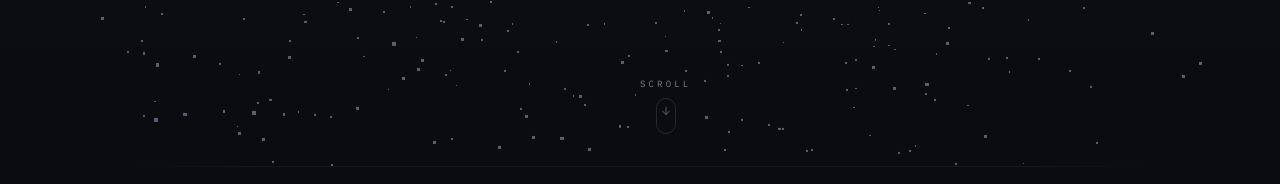
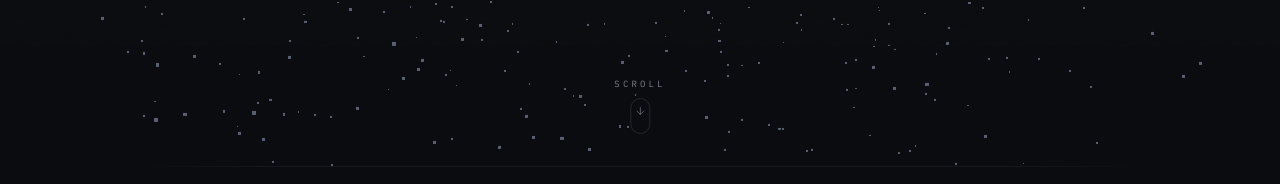
Before and after one commit to aryanflow/aryanflow.github.io, a React (Vite) app: page / in a window 1280 px wide. Shown: the part 754-938 px from the top of the page. Built offline with nearby package versions, Linux system fonts and the light colour scheme.

Commit message:
fix: Scroll Mouse Icon

```diff
--- a/src/components/HeroSection.tsx
+++ b/src/components/HeroSection.tsx
@@ -134,11 +134,13 @@ export function HeroSection() {
         </div>
       </div>
 
+      {/* Wrapper keeps horizontal centering: GSAP sets transform on the link for y/opacity and would override Tailwind -translate-x-1/2 if applied on the same node. */}
+      <div className="pointer-events-none absolute bottom-8 left-1/2 z-10 -translate-x-1/2">
         <a
           ref={scrollRef}
           href="#about"
           className={cn(
-          'absolute bottom-8 left-1/2 z-10 flex -translate-x-1/2 flex-col items-center gap-2 text-muted-foreground',
+            'pointer-events-auto flex flex-col items-center gap-2 text-muted-foreground',
             'motion-safe:animate-float',
           )}
           data-cursor-hover
@@ -149,6 +151,7 @@ export function HeroSection() {
             <ArrowDown className="h-3 w-3 opacity-70" />
           </span>
         </a>
+      </div>
     </section>
   )
 }
```
Lines whose indentation alone changed are shown as unchanged.
